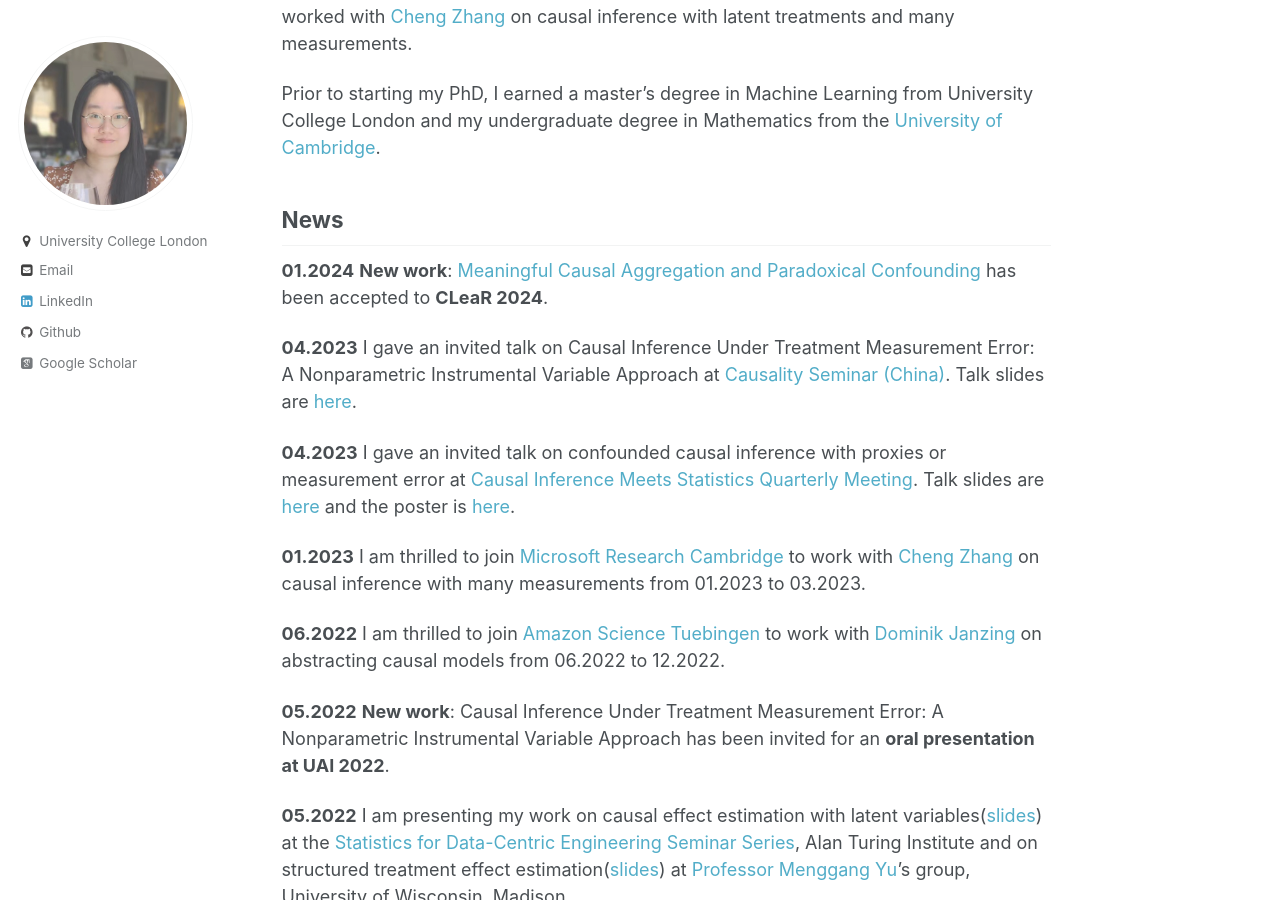
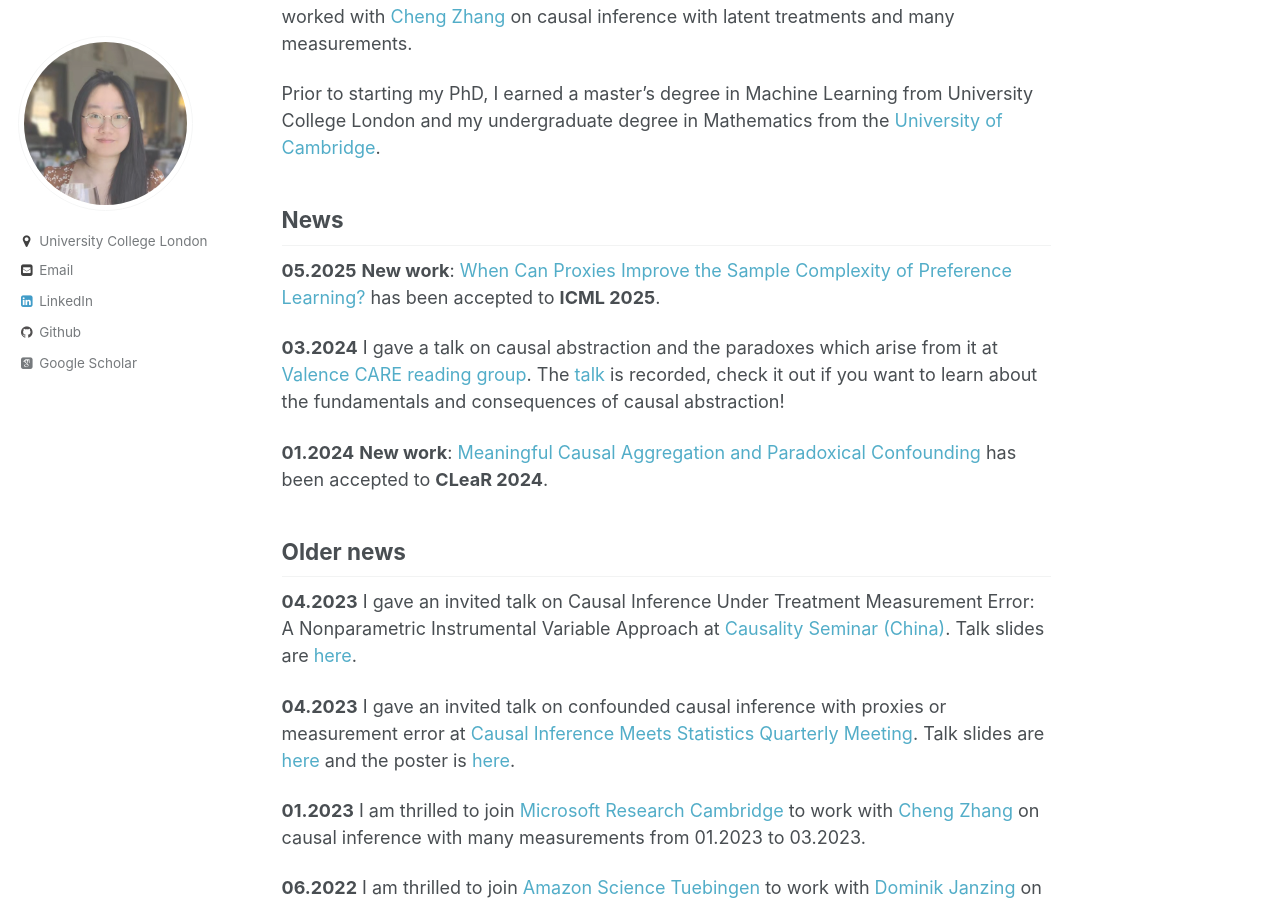
Before and after one commit to yuchen-zhu/yuchen-zhu.github.io, a Jekyll site: the page built from _pages/about.md, in a window 1280 px wide and 900 px high, scrolled down 501 px. Built offline with Jekyll 4.4.1, drawn with Linux system fonts in a browser that asks for light colours; some web fonts are replaced.

Commit message:
update about

```diff
--- a/_pages/about.md
+++ b/_pages/about.md
@@ -18,7 +18,14 @@ Prior to starting my PhD, I earned a master's degree in Machine Learning from Un
 
 ## News
 
+**05.2025** **New work**: [When Can Proxies Improve the Sample Complexity of Preference Learning?](https://arxiv.org/abs/2412.16475) has been accepted to **ICML 2025**.
+
+**03.2024** I gave a talk on causal abstraction and the paradoxes which arise from it  at [Valence CARE reading group](https://portal.valencelabs.com/events/post/meaningful-causal-aggregation-and-paradoxical-confounding-4rMCUdq7I3Ft1nb). The [talk](https://portal.valencelabs.com/events/post/meaningful-causal-aggregation-and-paradoxical-confounding-4rMCUdq7I3Ft1nb) is recorded, check it out if you want to learn about the fundamentals and consequences of causal abstraction!
+
 **01.2024** **New work**: [Meaningful Causal Aggregation and Paradoxical Confounding](https://arxiv.org/abs/2304.11625) has been accepted to **CLeaR 2024**.
+
+
+## Older news
 
 **04.2023** I gave an invited talk on Causal Inference Under Treatment Measurement Error: A Nonparametric Instrumental Variable Approach  at [Causality Seminar (China)](https://sites.google.com/view/zhigao-guo/causality-seminar). Talk slides are [here](https://yuchen-zhu.github.io/files/china_causality_seminar.pdf).
 
```
